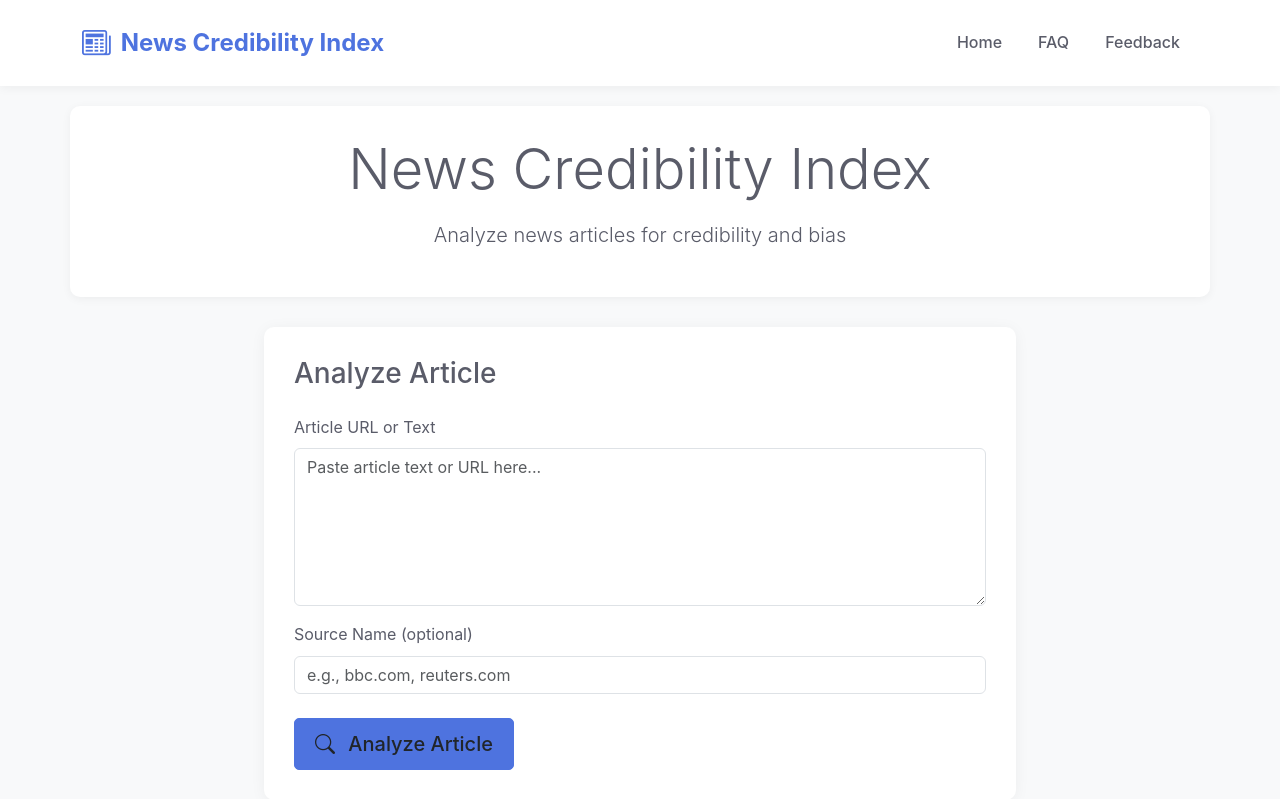
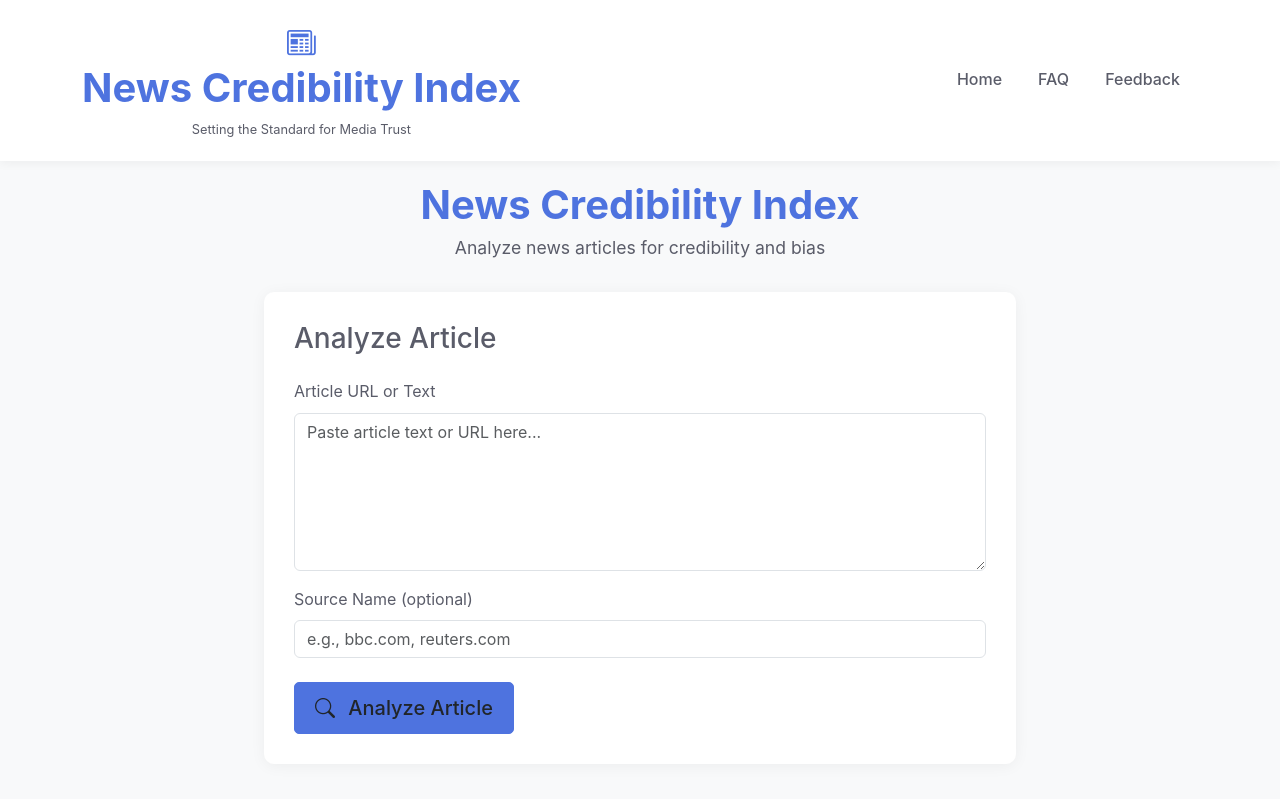
Before and after one commit to credibility-index/credibility-index, a Flask app: page / in a window 1280 px wide. Shown: the top 799 px of the page. Run offline with Flask 3, Linux system fonts and the light colour scheme; some libraries are stand-ins or nearby versions.

Commit message:
Update index.html

```diff
--- a/templates/index.html
+++ b/templates/index.html
@@ -42,11 +42,20 @@
             font-size: 1.5rem;
             display: flex;
             align-items: center;
+            flex-direction: column;
         }
 
         .navbar-brand i {
-            margin-right: 10px;
+            margin-right: 0;
             font-size: 1.8rem;
+            margin-bottom: -10px;
+        }
+
+        .brand-subtitle {
+            font-size: 0.8rem;
+            font-weight: 400;
+            color: var(--dark-color);
+            margin-top: -5px;
         }
 
         .nav-link {
@@ -82,12 +91,22 @@
             padding: 20px 0;
         }
 
-        .page-header {
-            background-color: white;
-            border-radius: 10px;
-            padding: 30px 20px;
+        .page-title {
+            text-align: center;
             margin-bottom: 30px;
-            box-shadow: 0 2px 10px rgba(0,0,0,0.05);
+        }
+
+        .main-title {
+            font-size: 2.5rem;
+            font-weight: 700;
+            color: var(--primary-color);
+            margin-bottom: 5px;
+        }
+
+        .subtitle {
+            font-size: 1.1rem;
+            color: var(--dark-color);
+            font-weight: 400;
         }
 
         /* Стили для формы анализа */
@@ -183,6 +202,14 @@
             .main-container {
                 padding: 10px 0;
             }
+
+            .main-title {
+                font-size: 2rem;
+            }
+
+            .subtitle {
+                font-size: 1rem;
+            }
         }
     </style>
 </head>
@@ -191,7 +218,9 @@
     <nav class="navbar navbar-expand-lg navbar-light">
         <div class="container">
             <a class="navbar-brand" href="/">
-                <i class="bi bi-newspaper"></i> News Credibility Index
+                <i class="bi bi-newspaper"></i>
+                <span class="main-title">News Credibility Index</span>
+                <span class="brand-subtitle">Setting the Standard for Media Trust</span>
             </a>
             <button class="navbar-toggler" type="button" data-bs-toggle="collapse" data-bs-target="#navbarNav">
                 <span class="navbar-toggler-icon"></span>
@@ -215,9 +244,9 @@
     <!-- Основной контейнер -->
     <div class="container main-container">
         <!-- Заголовок страницы -->
-        <div class="page-header text-center">
-            <h1 class="display-4 mb-3">News Credibility Index</h1>
-            <p class="lead">Analyze news articles for credibility and bias</p>
+        <div class="page-title">
+            <h1 class="main-title">News Credibility Index</h1>
+            <p class="subtitle">Analyze news articles for credibility and bias</p>
         </div>
 
         <!-- Форма для анализа статьи -->
@@ -228,13 +257,11 @@
                     <form id="analysisForm">
                         <div class="mb-3">
                             <label for="articleInput" class="form-label">Article URL or Text</label>
-                            <textarea class="form-control" id="articleInput" rows="6"
-                                      placeholder="Paste article text or URL here..."></textarea>
+                            <textarea class="form-control" id="articleInput" rows="6" placeholder="Paste article text or URL here..."></textarea>
                         </div>
                         <div class="mb-4">
                             <label for="sourceName" class="form-label">Source Name (optional)</label>
-                            <input type="text" class="form-control" id="sourceName"
-                                   placeholder="e.g., bbc.com, reuters.com">
+                            <input type="text" class="form-control" id="sourceName" placeholder="e.g., bbc.com, reuters.com">
                         </div>
                         <button type="submit" class="btn btn-analyze btn-lg">
                             <i class="bi bi-search me-2"></i> Analyze Article
```
